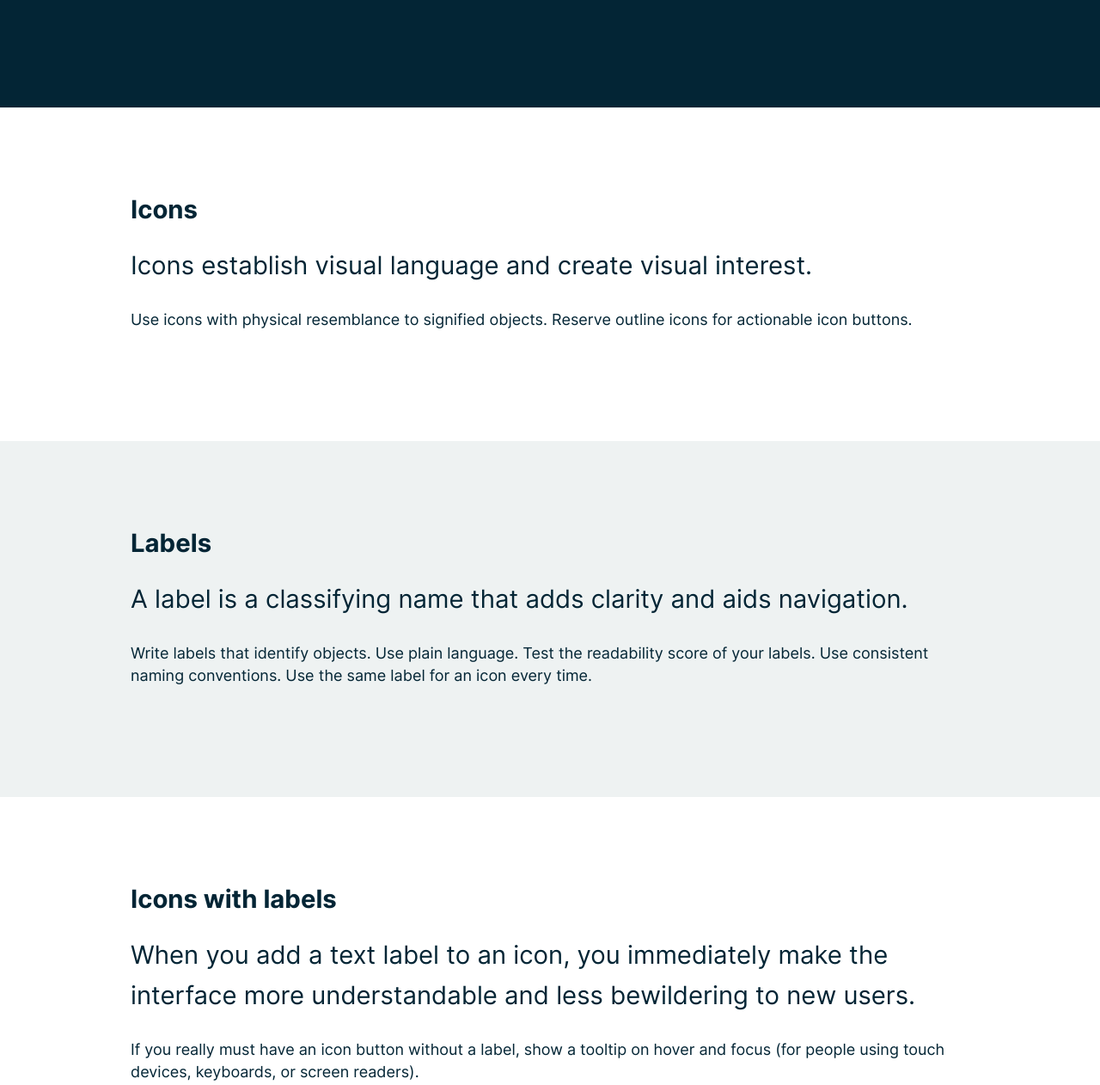
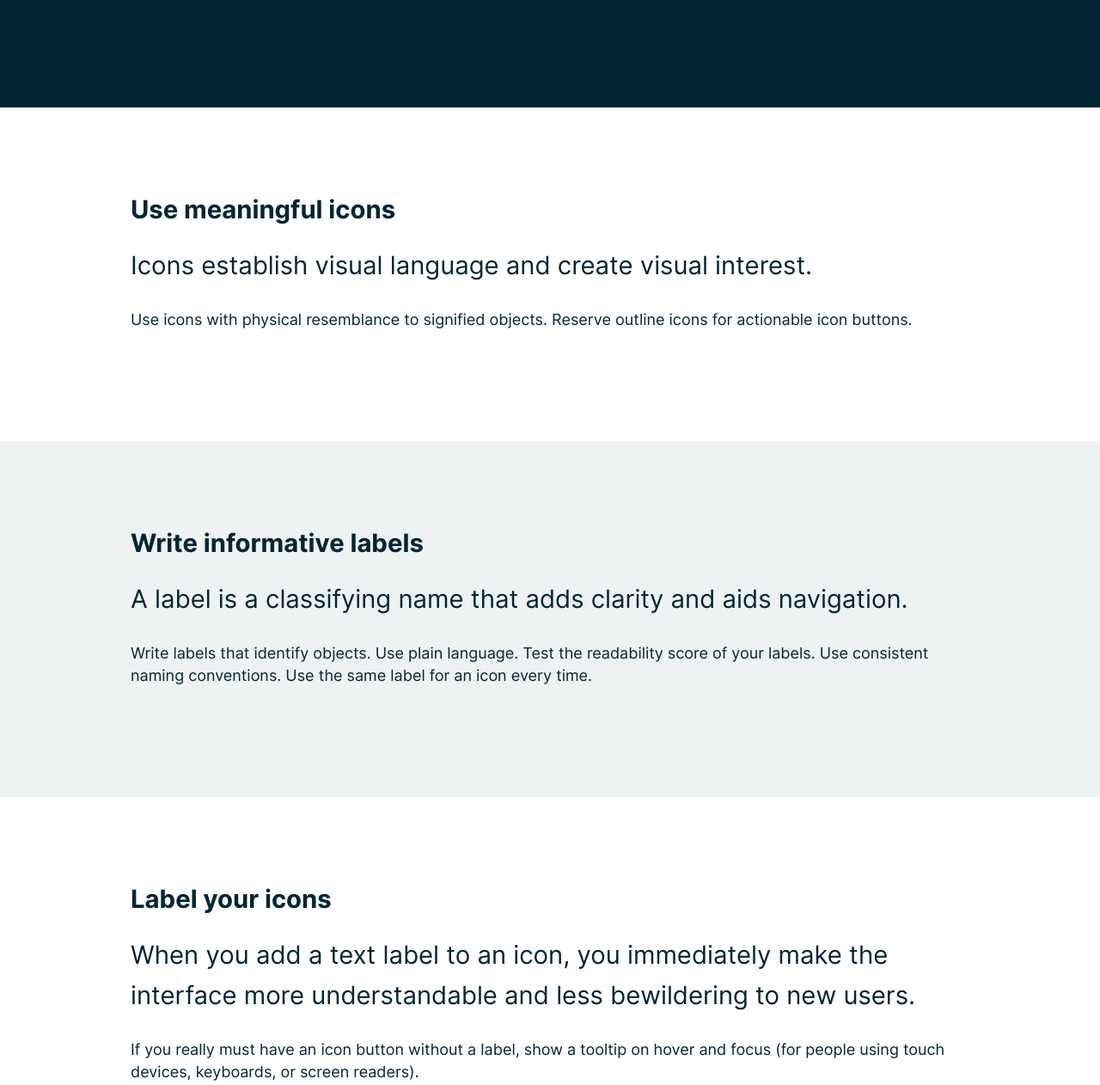
Before and after one commit to didoesdigital/label-your-icons, a Gatsby site: page / in a window 1280 px wide. Shown: the part 4556-5818 px from the top of the page at 86% size. Built offline with nearby package versions, Linux system fonts and the light colour scheme; Gatsby itself is replaced by a stand-in of ours.

Commit message:
Update headings

```diff
--- a/src/pages/index.js
+++ b/src/pages/index.js
@@ -125,7 +125,7 @@ const IndexPage = () => (
 
     <div className="landing-page-section">
       <div className="mx-auto mw-1024 p3">
-        <h2>Icons</h2>
+        <h2>Use meaningful icons</h2>
         <p className="lede">Icons establish visual language and create visual interest.</p>
         <p>Use icons with physical resemblance to signified objects. Reserve outline icons for actionable icon buttons.</p>
       </div>
@@ -133,7 +133,7 @@ const IndexPage = () => (
 
     <div className="landing-page-section bg-porcelain">
       <div className="mx-auto mw-1024 p3">
-        <h2>Labels</h2>
+        <h2>Write informative labels</h2>
         <p className="lede">A label is a classifying name that adds clarity and aids navigation.</p>
         <p>Write labels that identify objects. Use plain language. Test the readability score of your labels. Use consistent naming conventions. Use the same label for an icon every time.</p>
       </div>
@@ -141,7 +141,7 @@ const IndexPage = () => (
 
     <div className="landing-page-section">
       <div className="mx-auto mw-1024 p3">
-        <h2>Icons with labels</h2>
+        <h2>Label your icons</h2>
         <p className="lede">When you add a text label to an icon, you immediately make the interface more understandable and less bewildering to new users.</p>
         <p>If you really must have an icon button without a label, show a tooltip on hover and focus (for people using touch devices, keyboards, or screen readers).</p>
       </div>
```
